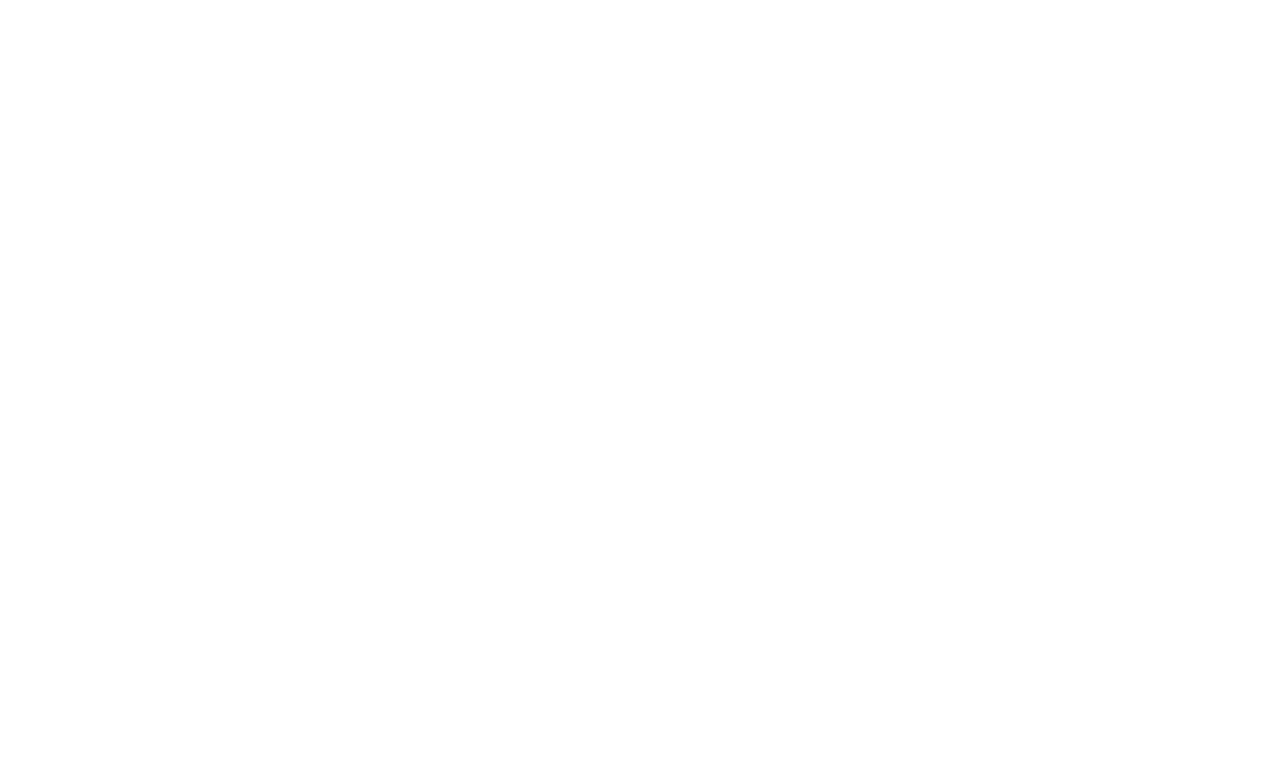
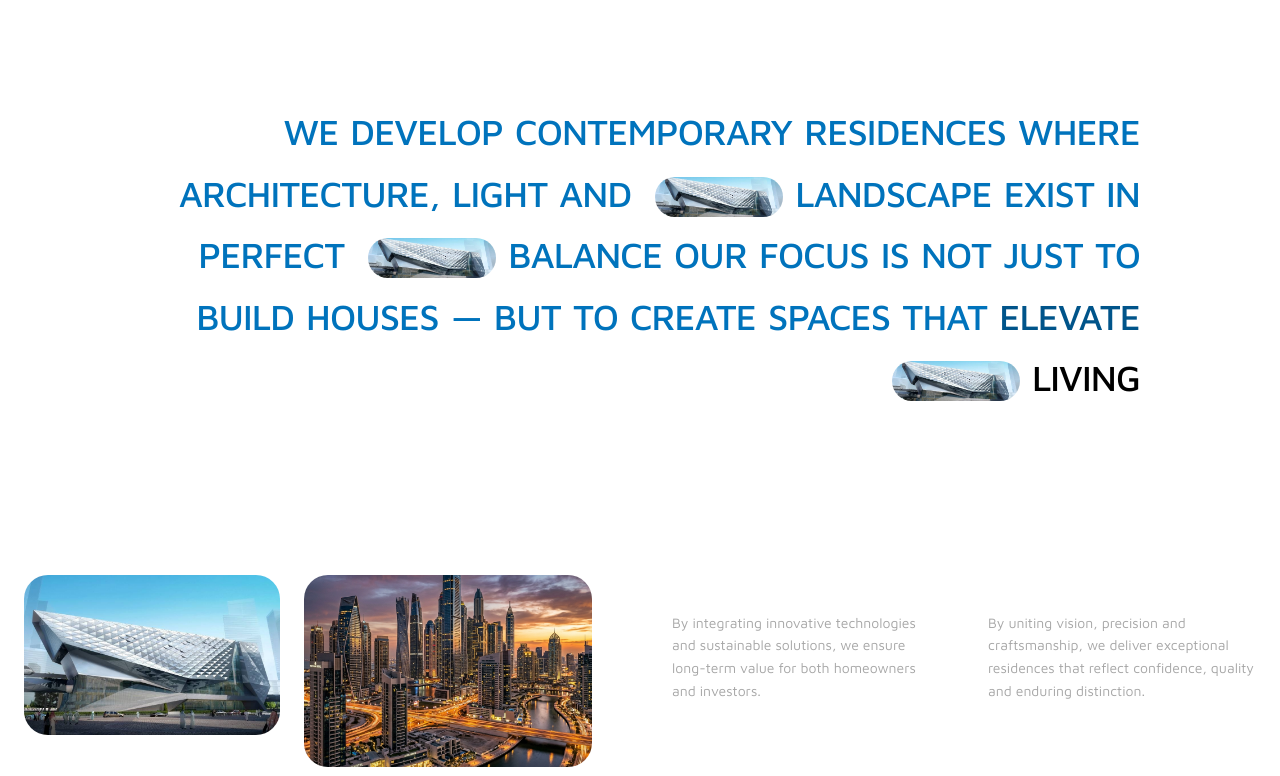
Before and after one commit to sandflareinnovations-projects/RVCC, a Next.js app in the folder apps/web/: page / in a window 1280 px wide. Shown: the part 1064-1840 px from the top of the page. Before the commit the page ends 1000 px from the top, so only its background shows below. Built offline with nearby package versions, Linux system fonts and the light colour scheme.

Commit message:
feat: Add scroll-triggered About Us section with framer-motion

```diff
--- a/apps/web/package.json
+++ b/apps/web/package.json
@@ -12,6 +12,7 @@
     "@repo/ui": "workspace:*",
     "@sanity/client": "^7.21.0",
     "clsx": "^2.1.1",
+    "framer-motion": "^12.38.0",
     "next": "16.2.4",
     "next-sanity": "^12.3.0",
     "next-themes": "^0.4.6",
--- /dev/null
+++ b/apps/web/src/features/home/AboutUs.tsx
@@ -0,0 +1,150 @@
+"use client";
+
+import { useEffect, useRef, useState } from "react";
+
+import Image from "next/image";
+
+import { MotionValue, motion, useScroll, useTransform } from "framer-motion";
+import { useTheme } from "next-themes";
+
+const WORDS = [
+  "WE",
+  "DEVELOP",
+  "CONTEMPORARY",
+  "RESIDENCES",
+  "WHERE",
+  "ARCHITECTURE,",
+  "LIGHT",
+  "AND",
+  "[img1]",
+  "LANDSCAPE",
+  "EXIST",
+  "IN",
+  "PERFECT",
+  "[img2]",
+  "BALANCE",
+  "OUR",
+  "FOCUS",
+  "IS",
+  "NOT",
+  "JUST",
+  "TO",
+  "BUILD",
+  "HOUSES",
+  "—",
+  "BUT",
+  "TO",
+  "CREATE",
+  "SPACES",
+  "THAT",
+  "ELEVATE",
+  "[img3]",
+  "LIVING",
+];
+
+const Word = ({
+  children,
+  progress,
+  range,
+  inactiveColor,
+}: {
+  children: React.ReactNode;
+  progress: MotionValue<number>;
+  range: [number, number];
+  inactiveColor: string;
+}) => {
+  const color = useTransform(progress, range, [inactiveColor, "#0073bc"]);
+
+  return (
+    <motion.span style={{ color }} className="mr-3 mb-3 inline-block">
+      {children}
+    </motion.span>
+  );
+};
+
+export const AboutUs = () => {
+  const containerRef = useRef<HTMLDivElement>(null);
+  const { resolvedTheme } = useTheme();
+  const [mounted, setMounted] = useState(false);
+
+  useEffect(() => {
+    setMounted(true);
+  }, []);
+
+  const inactiveColor = mounted && resolvedTheme === "dark" ? "#ffffff" : "#000000";
+
+  const { scrollYProgress } = useScroll({
+    target: containerRef,
+    offset: ["start 70%", "end 70%"],
+  });
+
+  return (
+    <section className="bg-background py-section relative z-10" id="about">
+      <div className="container">
+        {/* Header */}
+        <div className="mb-20 flex items-end justify-between">
+          <div className="flex flex-col">
+            <h2 className="text-brand-blue text-[14rem] leading-[0.8] tracking-tighter">
+              about us
+            </h2>
+          </div>
+        </div>
+
+        {/* Scroll Reveal Text */}
+        <div ref={containerRef} className="mx-auto my-10 max-w-5xl">
+          <h3 className="font-primary flex flex-wrap justify-end text-right text-4xl leading-snug font-medium tracking-tight">
+            {WORDS.map((word, i) => {
+              const start = i / WORDS.length;
+              const end = start + 1 / WORDS.length;
+
+              if (word.startsWith("[img")) {
+                return (
+                  <span
+                    key={i}
+                    className="relative top-2 mx-3 mb-3 inline-block h-12 w-24 overflow-hidden rounded-full md:h-10 md:w-32"
+                  >
+                    <Image src="/images/home-hero.png" alt="Detail" fill className="object-cover" />
+                  </span>
+                );
+              }
+
+              return (
+                <Word
+                  key={i}
+                  progress={scrollYProgress}
+                  range={[start, end]}
+                  inactiveColor={inactiveColor}
+                >
+                  {word}
+                </Word>
+              );
+            })}
+          </h3>
+        </div>
+
+        {/* Bottom Section */}
+        <div className="mt-40 grid grid-cols-1 items-end gap-16 md:grid-cols-2">
+          <div className="flex gap-6">
+            <div className="relative h-40 w-64 overflow-hidden rounded-3xl">
+              <Image src="/images/home-hero.png" alt="Architecture" fill className="object-cover" />
+            </div>
+            <div className="relative -mb-8 h-48 w-72 overflow-hidden rounded-3xl">
+              <Image src="/images/hero-bg.png" alt="Interior" fill className="object-cover" />
+            </div>
+          </div>
+
+          <div className="text-muted grid grid-cols-2 gap-12 pb-8 text-sm leading-relaxed">
+            <p>
+              By integrating innovative technologies and sustainable solutions, we ensure long-term
+              value for both homeowners and investors.
+            </p>
+            <p>
+              By uniting vision, precision and craftsmanship, we deliver exceptional residences that
+              reflect confidence, quality and enduring distinction.
+            </p>
+          </div>
+        </div>
+      </div>
+    </section>
+  );
+};
--- a/apps/web/src/features/home/HomePage.tsx
+++ b/apps/web/src/features/home/HomePage.tsx
@@ -1,3 +1,4 @@
+import { AboutUs } from "./AboutUs";
 import { Hero } from "./Hero";
 
 export const HomePage = () => {
@@ -8,6 +9,7 @@ export const HomePage = () => {
       <div className="pointer-events-none absolute top-1/2 -right-24 h-96 w-96 -translate-y-1/2 rounded-full bg-orange-600/20 blur-[120px]" />
 
       <Hero />
+      <AboutUs />
     </div>
   );
 };
```
Also changed, not shown: 1 other file (tests, documents, lock files or other folders).
